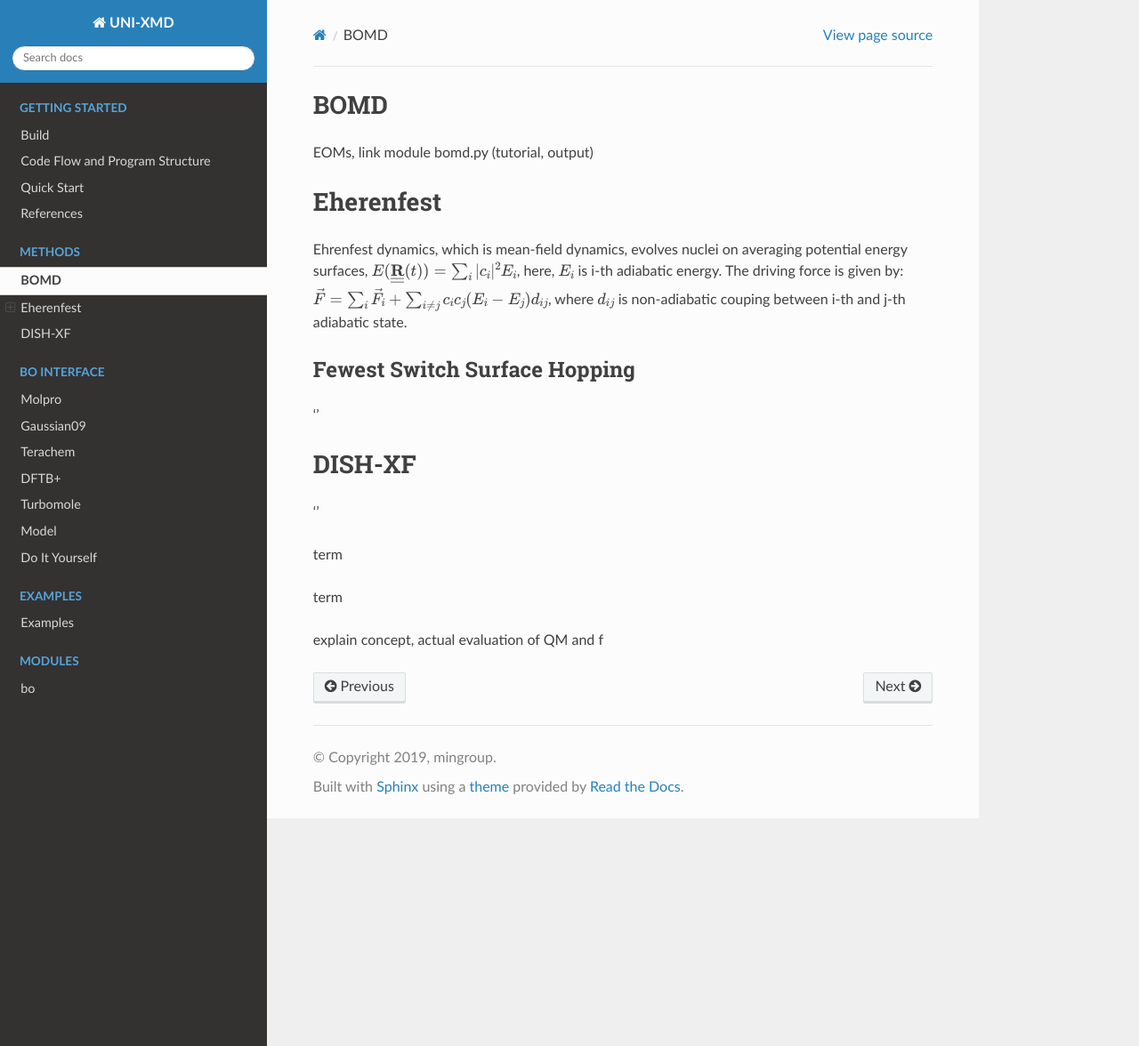
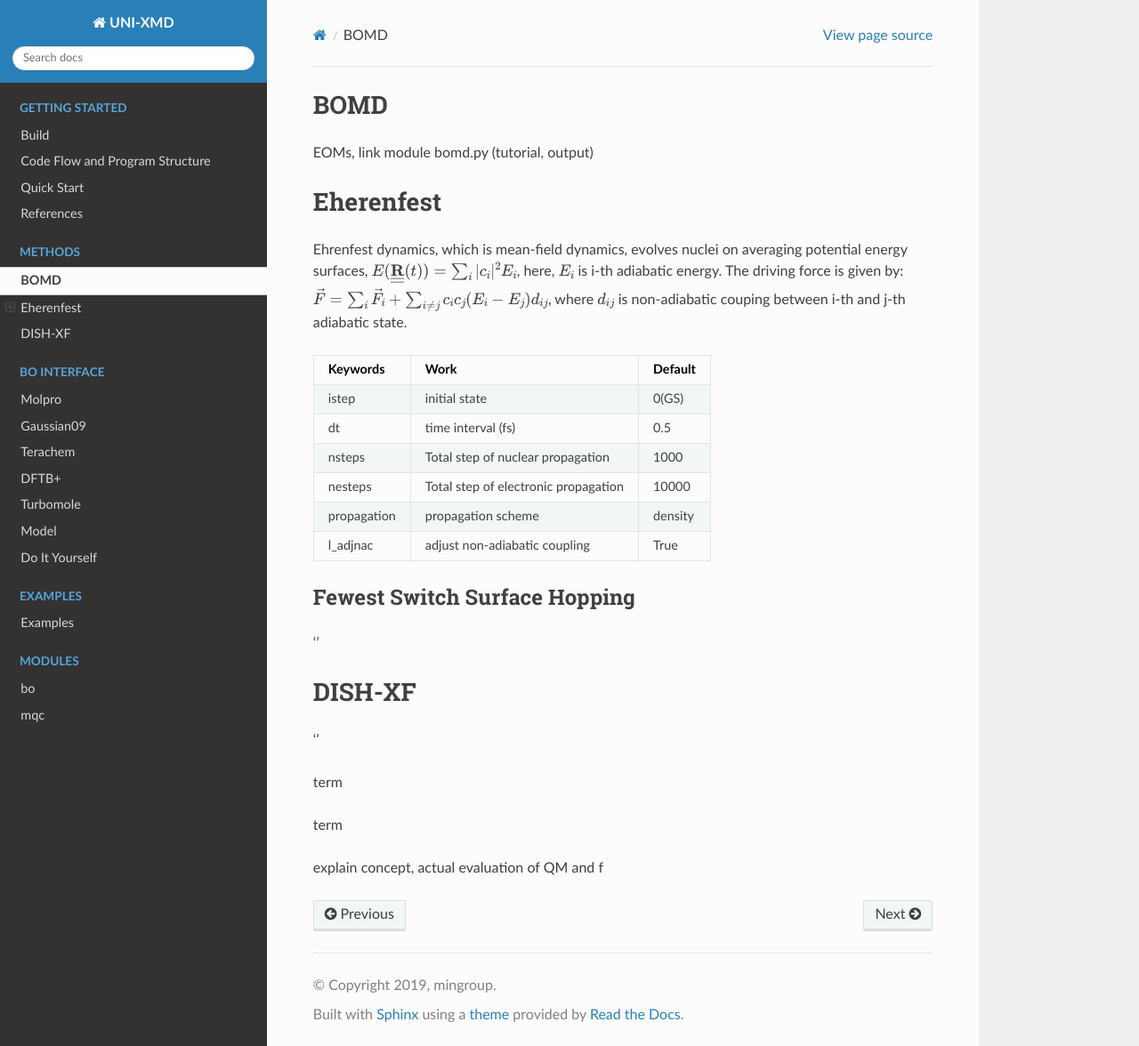
Before and after one commit to skmin-lab/unixmd, a Sphinx documentation site: the page built from docs/source/methods/main.rst, in a window 1280 px wide and 1176 px high. Shown: the whole window at 89% size. Built offline with Sphinx 7.4.7 and the Read the Docs theme 2.0.0, drawn with Linux system fonts in a browser that asks for light colours.

Commit message:
write ehrenfest dynamics in method part of manual

```diff
--- a/docs/source/methods/main.rst
+++ b/docs/source/methods/main.rst
@@ -11,6 +11,22 @@ Ehrenfest dynamics, which is mean-field dynamics, evolves nuclei on averaging po
 :math:`E(\underline{\underline{\bf R}}(t))=\sum_{i}\vert c_i \vert^2E_i`,
 here, :math:`E_i` is i-th adiabatic energy.
 The driving force is given by: :math:`\vec{F}=\sum_{i} \vec{F}_i + \sum_{i\neq j} c_ic_j(E_i-E_j)d_{ij}`, where :math:`d_{ij}` is non-adiabatic couping between i-th and j-th adiabatic state.
+
++----------------+------------------------------------------------+---------+
+| Keywords       | Work                                           | Default |
++================+================================================+=========+
+| istep          | initial state                                  | 0(GS)   |
++----------------+------------------------------------------------+---------+
+| dt             | time interval (fs)                             | 0.5     |
++----------------+------------------------------------------------+---------+
+| nsteps         | Total step of nuclear propagation              | 1000    |
++----------------+------------------------------------------------+---------+
+| nesteps        | Total step of electronic propagation           | 10000   |
++----------------+------------------------------------------------+---------+
+| propagation    | propagation scheme                             | density |
++----------------+------------------------------------------------+---------+
+| l_adjnac       | adjust non-adiabatic coupling                  | True    |
++----------------+------------------------------------------------+---------+
 
 Fewest Switch Surface Hopping
 ================================
```
Also changed, not shown: docs/source/modules/main.rst (+13 -0 lines).
